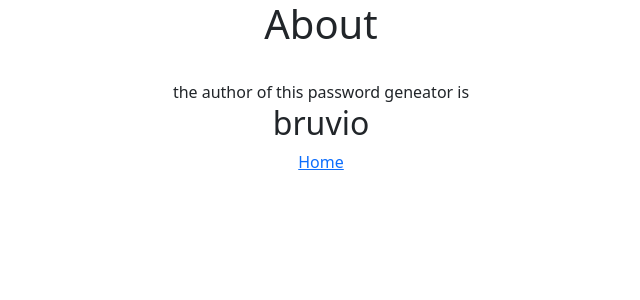
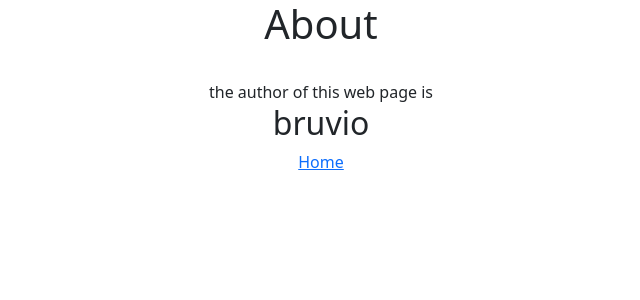
Before and after one commit to bruvio/Django-portfolio, a Django app: page /about/ in a window 1280 px wide. Shown: the top 300 px of the page, without its empty margins (319-959 px from the left). Run offline with Django 3.2, Linux system fonts and the light colour scheme.

Commit message:
edits to about page

```diff
--- a/portfolio/templates/portfolio/about.html
+++ b/portfolio/templates/portfolio/about.html
@@ -4,7 +4,7 @@
 <h1>About</h1>
 <br>
 
-the author of this password geneator is
+the author of this web page is
 <h2> {{ user }}</h2>
 <a href="{% url 'home' %}">Home</a>
 </div>
```
Also changed, not shown: 1 other file.
